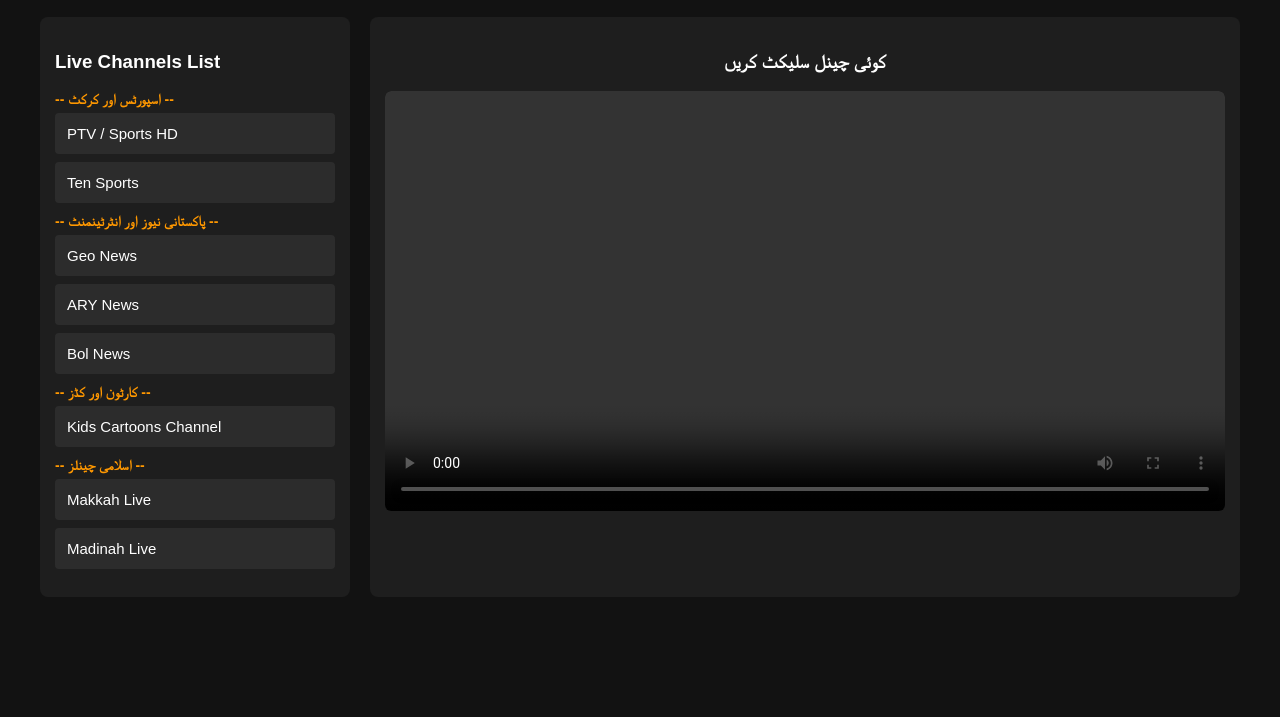
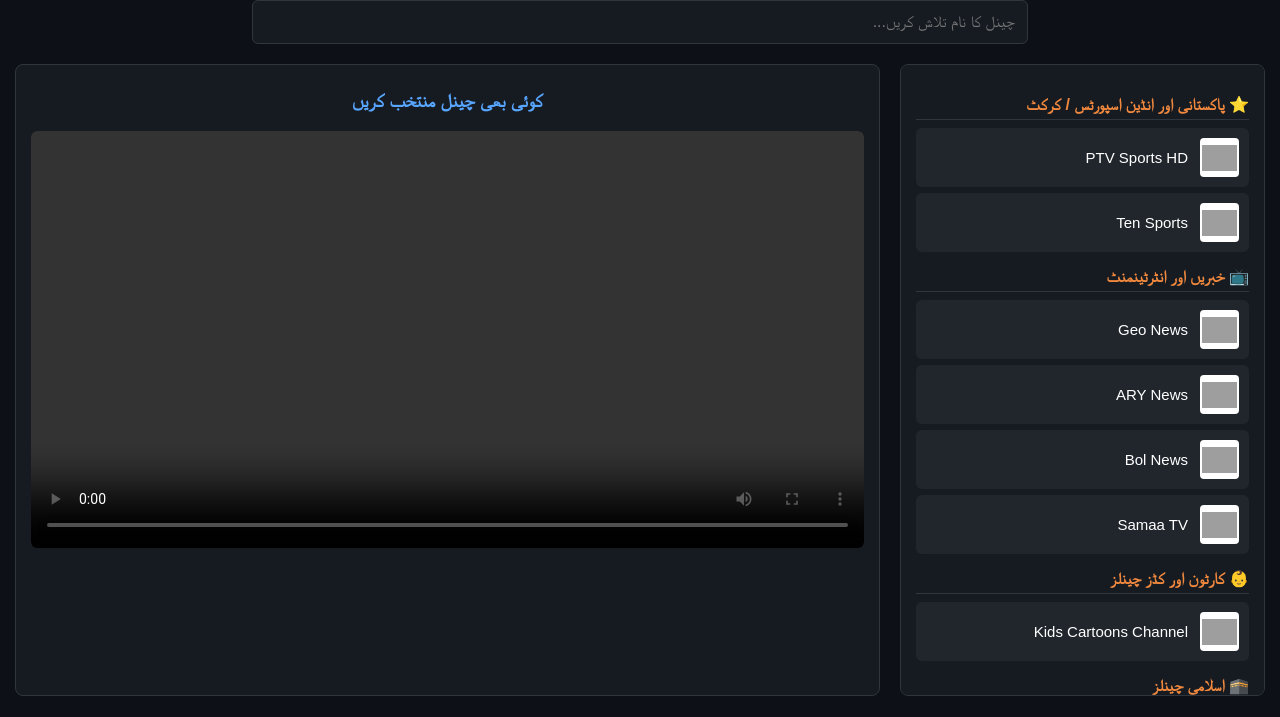
Before and after one commit to kakakiazai11-sketch/Live-TV-channels-ABK, a plain HTML site: page index.html in a window 1280 px wide. Shown: the part 83-800 px from the top of the page. Drawn offline with nearby package versions, Linux system fonts and the light colour scheme; grey boxes are pictures that could not be loaded.

Commit message:
Update index.html

```diff
--- a/index.html
+++ b/index.html
@@ -1,61 +1,93 @@
 <!DOCTYPE html>
-<html lang="ur">
+<html lang="ur" dir="rtl">
 <head>
     <meta charset="UTF-8">
     <meta name="viewport" content="width=device-width, initial-scale=1.0">
     <title>Mera Live TV Box</title>
-    <!-- HLS.js for playing .m3u8 streams -->
+    <!-- HLS.js for streaming -->
     <script src="https://cdn.jsdelivr.net/npm/hls.js@latest"></script>
     <style>
-        body { background-color: #121212; color: #ffffff; font-family: sans-serif; margin: 0; padding: 20px; }
-        h1 { text-align: center; color: #00bcd4; }
-        .container { display: flex; flex-wrap: wrap; gap: 20px; max-width: 1200px; margin: auto; }
-        .sidebar { flex: 1; min-width: 280px; background: #1e1e1e; padding: 15px; border-radius: 8px; max-height: 550px; overflow-y: auto; }
-        .player-area { flex: 3; min-width: 300px; background: #1e1e1e; padding: 15px; border-radius: 8px; text-align: center; }
-        video { width: 100%; max-height: 450px; background: #000; border-radius: 6px; }
-        ul { list-style: none; padding: 0; }
-        li { padding: 12px; margin-bottom: 8px; background: #2c2c2c; cursor: pointer; border-radius: 4px; transition: 0.2s; font-size: 15px; }
-        li:hover { background: #00bcd4; color: #000; }
-        .category { color: #ff9800; font-weight: bold; margin-top: 10px; margin-bottom: 5px; font-size: 14px; }
+        body { background-color: #0d1117; color: #ffffff; font-family: sans-serif; margin: 0; padding: 15px; }
+        h1 { text-align: center; color: #58a6ff; margin-bottom: 10px; }
+        .search-box { text-align: center; margin-bottom: 20px; }
+        .search-box input { width: 60%; padding: 12px; font-size: 16px; border-radius: 6px; border: 1px solid #30363d; background: #161b22; color: #fff; }
+        .main-container { display: flex; flex-wrap: wrap; gap: 20px; max-width: 1400px; margin: auto; }
+        .sidebar { flex: 1; min-width: 320px; background: #161b22; padding: 15px; border-radius: 8px; max-height: 600px; overflow-y: auto; border: 1px solid #30363d; }
+        .player-area { flex: 2.5; min-width: 350px; background: #161b22; padding: 15px; border-radius: 8px; text-align: center; border: 1px solid #30363d; }
+        video { width: 100%; max-height: 480px; background: #000; border-radius: 6px; }
+        .category-title { color: #f0883e; font-weight: bold; margin: 15px 0 8px 0; font-size: 16px; border-bottom: 1px solid #30363d; padding-bottom: 5px; }
+        .channel-item { display: flex; align-items: center; padding: 10px; margin-bottom: 6px; background: #21262d; cursor: pointer; border-radius: 6px; transition: 0.2s; }
+        .channel-item:hover { background: #30363d; }
+        .channel-item img { width: 35px; height: 35px; object-fit: contain; margin-left: 12px; background: #fff; border-radius: 4px; padding: 2px; }
+        .channel-name { font-size: 15px; font-weight: 500; }
+        #current-title { color: #58a6ff; margin-top: 10px; }
     </style>
 </head>
 <body>
 
     <h1>Mera Live TV Box</h1>
+    <div class="search-box">
+        <input type="text" id="search" placeholder="چینل کا نام تلاش کریں..." onkeyup="searchChannel()">
+    </div>
 
-    <div class="container">
-        <!-- چینلز کی لسٹ -->
-        <div class="sidebar">
-            <h3>Live Channels List</h3>
-            <ul>
-                <div class="category">-- اسپورٹس اور کرکٹ --</div>
-                <li onclick="playChannel('https://etv-sports.elitesports.global/playlist.m3u8', 'PTV Sports / Sports HD')">PTV / Sports HD</li>
-                <li onclick="playChannel('https://unlimited1.dps.live/tenports/tracks-v1a1/mono.m3u8', 'Ten Sports')">Ten Sports</li>
+    <div class="main-container">
+        <!-- چینلز کی لسٹ (آئکنز کے ساتھ) -->
+        <div class="sidebar" id="channel-list">
+            <div class="category-title">⭐ پاکستانی اور انڈین اسپورٹس / کرکٹ</div>
+            <div class="channel-item" onclick="playChannel('https://etv-sports.elitesports.global/playlist.m3u8', 'PTV Sports HD')">
+                <img src="https://i.imgur.com/8359b3D.png" onerror="this.src='https://via.placeholder.com/35'">
+                <span class="channel-name">PTV Sports HD</span>
+            </div>
+            <div class="channel-item" onclick="playChannel('https://unlimited1.dps.live/tenports/tracks-v1a1/mono.m3u8', 'Ten Sports')">
+                <img src="https://i.imgur.com/7vjZq85.png" onerror="this.src='https://via.placeholder.com/35'">
+                <span class="channel-name">Ten Sports</span>
+            </div>
 
-                <div class="category">-- پاکستانی نیوز اور انٹرٹینمنٹ --</div>
-                <li onclick="playChannel('https://live.geo.tv/georetails/ngrp:geo_all_all/playlist.m3u8', 'Geo News')">Geo News</li>
-                <li onclick="playChannel('https://live.arynews.tv/hls/live.m3u8', 'ARY News')">ARY News</li>
-                <li onclick="playChannel('https://cdn.oxive.pk/bolnews/livestream/playlist.m3u8', 'Bol News')">Bol News</li>
+            <div class="category-title">📺 خبریں اور انٹرٹینمنٹ</div>
+            <div class="channel-item" onclick="playChannel('https://live.geo.tv/georetails/ngrp:geo_all_all/playlist.m3u8', 'Geo News')">
+                <img src="https://i.imgur.com/495T2b3.png" onerror="this.src='https://via.placeholder.com/35'">
+                <span class="channel-name">Geo News</span>
+            </div>
+            <div class="channel-item" onclick="playChannel('https://live.arynews.tv/hls/live.m3u8', 'ARY News')">
+                <img src="https://i.imgur.com/3xN9K7q.png" onerror="this.src='https://via.placeholder.com/35'">
+                <span class="channel-name">ARY News</span>
+            </div>
+            <div class="channel-item" onclick="playChannel('https://cdn.oxive.pk/bolnews/livestream/playlist.m3u8', 'Bol News')">
+                <img src="https://i.imgur.com/8359b3D.png" onerror="this.src='https://via.placeholder.com/35'">
+                <span class="channel-name">Bol News</span>
+            </div>
+            <div class="channel-item" onclick="playChannel('https://live.samaa.tv/hls/live.m3u8', 'Samaa TV')">
+                <img src="https://i.imgur.com/8359b3D.png" onerror="this.src='https://via.placeholder.com/35'">
+                <span class="channel-name">Samaa TV</span>
+            </div>
 
-                <div class="category">-- کارٹون اور کڈز --</div>
-                <li onclick="playChannel('https://play.streann.com/play/playlist.m3u8?account=5c9c9b13b194d30001f37e46&media=5d18b6e6f965d100018dfbe9', 'Kids TV / Cartoons')">Kids Cartoons Channel</li>
+            <div class="category-title">👶 کارٹون اور کڈز چینلز</div>
+            <div class="channel-item" onclick="playChannel('https://play.streann.com/play/playlist.m3u8?account=5c9c9b13b194d30001f37e46&media=5d18b6e6f965d100018dfbe9', 'Kids Cartoons')">
+                <img src="https://i.imgur.com/8359b3D.png" onerror="this.src='https://via.placeholder.com/35'">
+                <span class="channel-name">Kids Cartoons Channel</span>
+            </div>
 
-                <div class="category">-- اسلامی چینلز --</div>
-                <li onclick="playChannel('https://makkah.live-s.atp-media.com/hls/live/2030997/makkah/master.m3u8', 'Makkah Live (القرآن الكريم)')">Makkah Live</li>
-                <li onclick="playChannel('https://madinah.live-s.atp-media.com/hls/live/2030998/madinah/master.m3u8', 'Madinah Live (السنة النبوية)')">Madinah Live</li>
-            </ul>
+            <div class="category-title">🕋 اسلامی چینلز</div>
+            <div class="channel-item" onclick="playChannel('https://makkah.live-s.atp-media.com/hls/live/2030997/makkah/master.m3u8', 'Makkah Live')">
+                <img src="https://i.imgur.com/8359b3D.png" onerror="this.src='https://via.placeholder.com/35'">
+                <span class="channel-name">Makkah Live (القرآن الكريم)</span>
+            </div>
+            <div class="channel-item" onclick="playChannel('https://madinah.live-s.atp-mind.com/hls/live/2030998/madinah/master.m3u8', 'Madinah Live')">
+                <img src="https://i.imgur.com/8359b3D.png" onerror="this.src='https://via.placeholder.com/35'">
+-                <span class="channel-name">Madinah Live (السنة النبوية)</span>
+            </div>
         </div>
 
         <!-- ویڈیو اسکرین -->
         <div class="player-area">
-            <h3 id="current-title">کوئی چینل سلیکٹ کریں</h3>
+            <h3 id="current-title">کوئی بھی چینل منتخب کریں</h3>
             <video id="video" controls autoplay></video>
         </div>
     </div>
 
     <script>
         function playChannel(url, name) {
-            document.getElementById('current-title').innerText = "Playing: " + name;
+            document.getElementById('current-title').innerText = "پلے ہو رہا ہے: " + name;
             var video = document.getElementById('video');
             if (Hls.isSupported()) {
                 var hls = new Hls();
@@ -71,6 +103,19 @@
                 });
             }
         }
+
+        function searchChannel() {
+            let input = document.getElementById('search').value.toLowerCase();
+            let items = document.getElementsByClassName('channel-item');
+            for (let i = 0; i < items.length; i++) {
+                let name = items[i].getElementsByClassName('channel-name')[0].innerText.toLowerCase();
+                if (name.includes(input)) {
+                    items[i].style.display = "";
+                } else {
+                    items[i].style.display = "none";
+                }
+            }
+        }
     </script>
 </body>
 </html>
```
